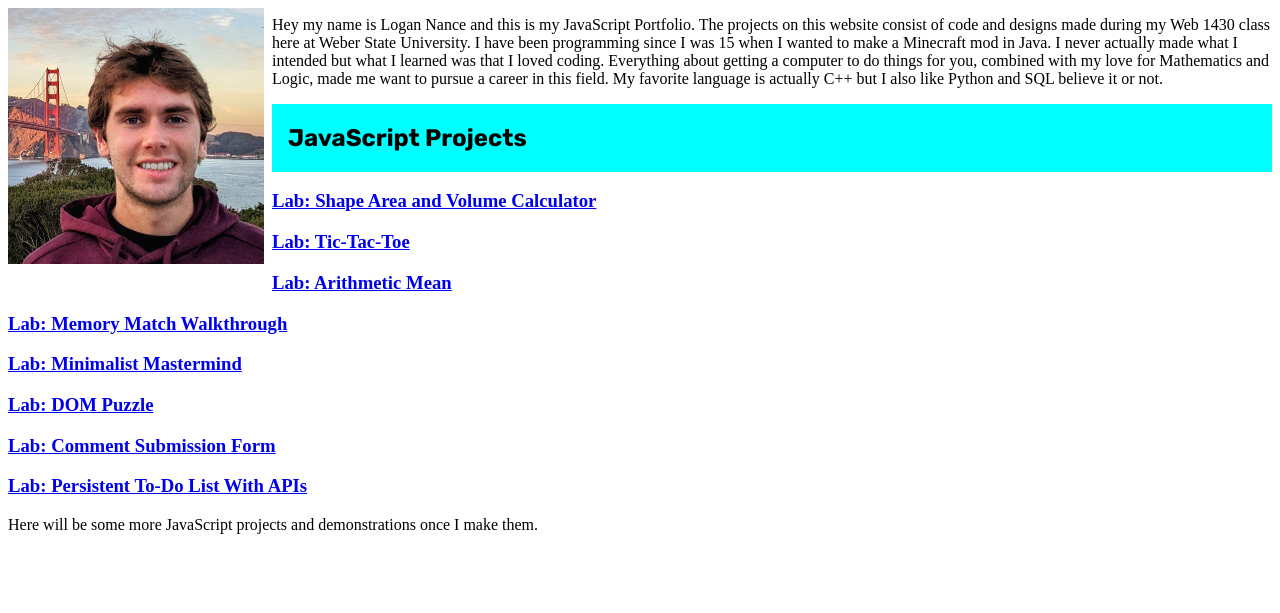
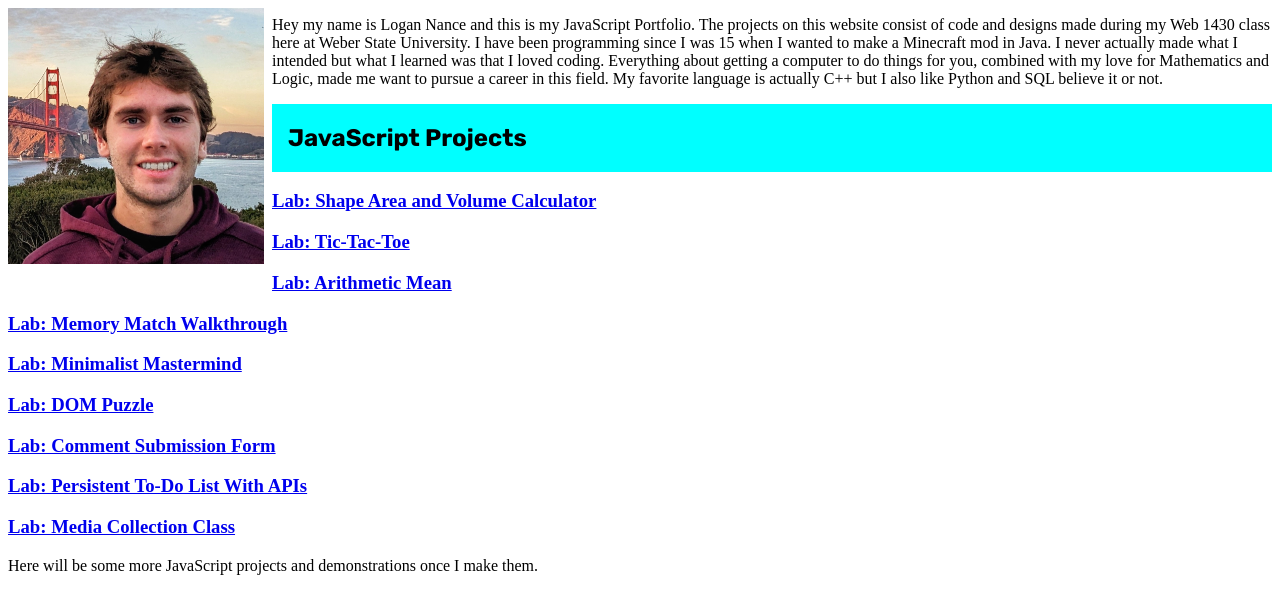
Before and after one commit to logannance1/logannance1.github.io, a plain HTML site: page index.html in a window 1280 px wide. Shown: the part 89-702 px from the top of the page. Drawn offline with Linux system fonts and the light colour scheme; a web font is replaced by a local one.

Commit message:
Add link to media collection class

```diff
--- a/index.html
+++ b/index.html
@@ -75,6 +75,11 @@
         Lab: Persistent To-Do List With APIs
       </a>
     </h3>
+    <h3>
+      <a href="pages/MediaCollectionClass/index.html">
+        Lab: Media Collection Class
+      </a>
+    </h3>
     <p>
       Here will be some more JavaScript projects and demonstrations once I
       make them.
```
